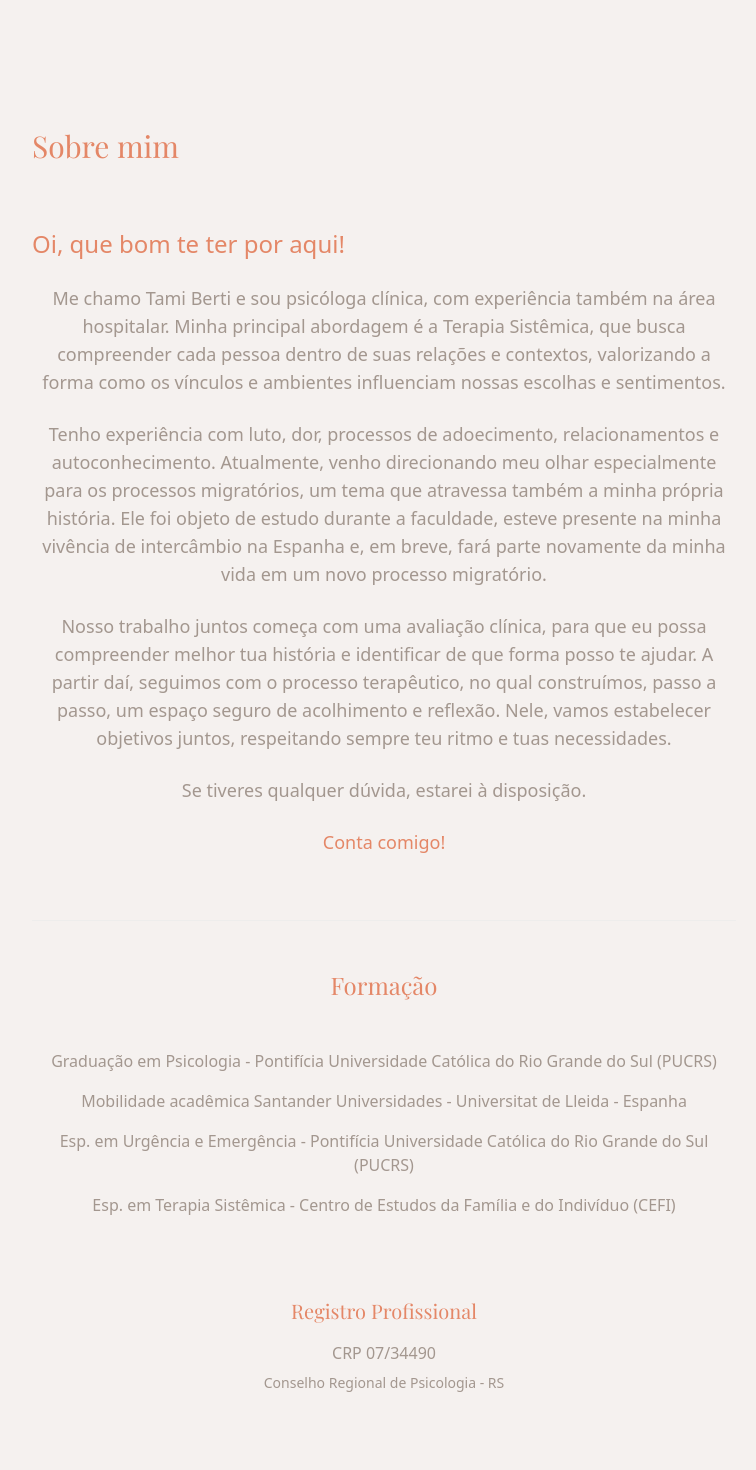
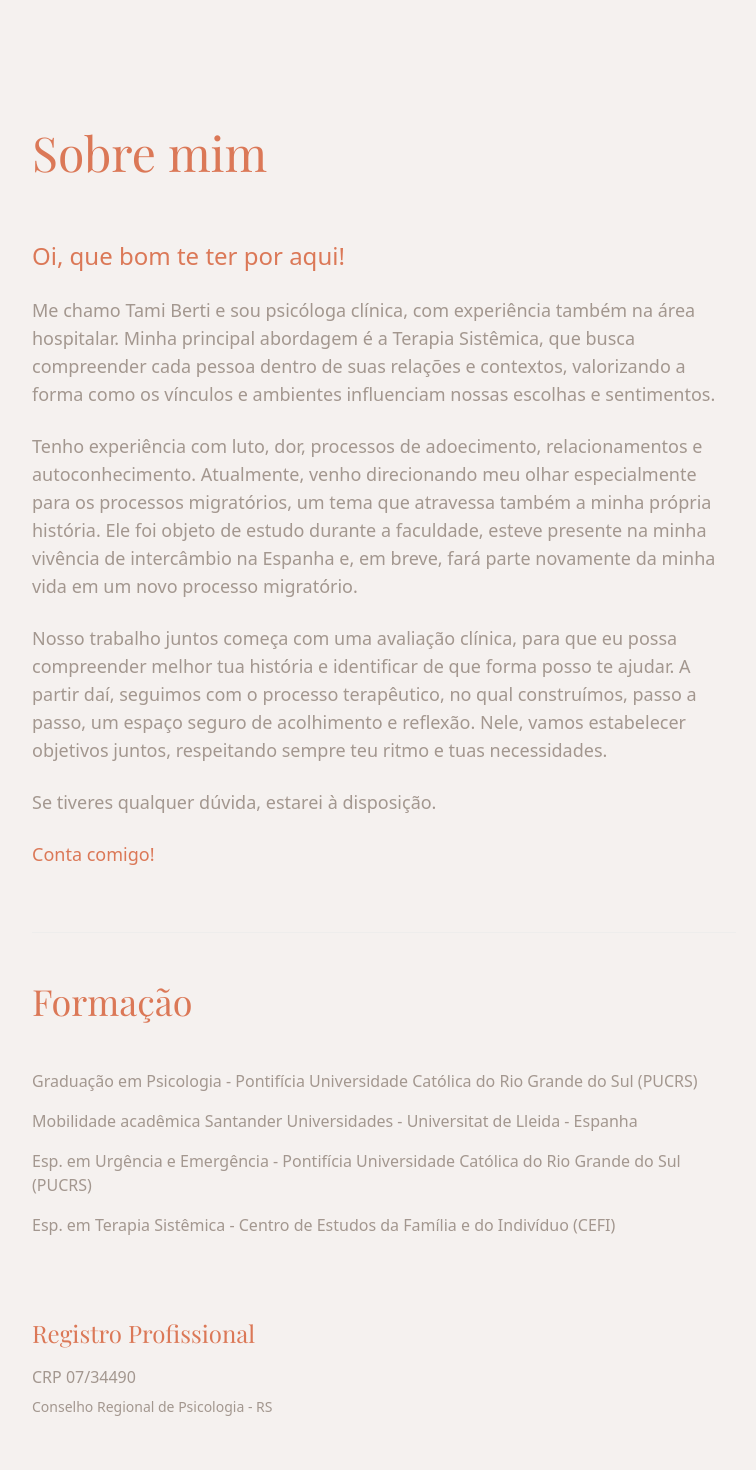
Before and after one commit to tamiberti/tamiberti, a React (Vite) app: page / in a window 1280 px wide. Shown: the part 800-2270 px from the top of the page, without its empty margins (256-1012 px from the left). Built offline with nearby package versions, Linux system fonts and the light colour scheme.

Commit message:
Refactor About and Formation sections

```diff
--- a/src/components/About.tsx
+++ b/src/components/About.tsx
@@ -1,15 +1,15 @@
 const About = () => {
-  return <section id="about" className="py-24 md:py-32 px-6 animate-fade-in">
+  return <section id="about" className="py-24 md:py-32 px-6 animate-page-enter">
       <div className="container mx-auto max-w-3xl">
         <div className="space-y-12 md:space-y-16">
           {/* Section Title */}
-          <h2 className="text-2xl md:text-3xl font-playfair text-primary text-left font-normal">
+          <h2 className="text-3xl md:text-4xl lg:text-5xl font-playfair text-primary text-left font-normal">
             Sobre mim
           </h2>
 
           {/* Content */}
-          <div className="space-y-6 text-base md:text-lg leading-relaxed text-center">
-            <p className="text-xl md:text-2xl font-light text-primary text-justify">
+          <div className="space-y-6 text-base md:text-lg leading-relaxed text-left">
+            <p className="text-xl md:text-2xl font-light text-primary text-left">
               Oi, que bom te ter por aqui!
             </p>
 
@@ -38,11 +38,11 @@ const About = () => {
 
           {/* Formação Section */}
           <div className="space-y-8 md:space-y-12 pt-8 md:pt-12 border-t border-border/30">
-            <h3 className="text-xl md:text-2xl font-playfair font-normal text-center text-primary">
+            <h3 className="text-2xl md:text-3xl lg:text-4xl font-playfair font-normal text-left text-primary">
               Formação
             </h3>
 
-            <div className="space-y-4 text-center">
+            <div className="space-y-4 text-left">
               <p className="text-muted-foreground font-light">
                 Graduação em Psicologia - Pontifícia Universidade Católica do Rio Grande do Sul (PUCRS)
               </p>
@@ -58,10 +58,10 @@ const About = () => {
             </div>
 
             <div className="space-y-4 pt-6 md:pt-8">
-              <h4 className="text-lg md:text-xl font-playfair font-normal text-center text-primary">
+              <h4 className="text-xl md:text-2xl font-playfair font-normal text-left text-primary">
                 Registro Profissional
               </h4>
-              <div className="text-center space-y-2">
+              <div className="text-left space-y-2">
                 <p className="text-muted-foreground font-light">
                   CRP 07/34490
                 </p>
--- a/src/index.css
+++ b/src/index.css
@@ -8,7 +8,7 @@ All colors MUST be HSL.
 
 @layer base {
   :root {
-    /* Soft Coral Palette - Inspired by Alice Abadi */
+    /* Balanced Blue-Orange Palette */
     --background: 15 25% 95%;
     --foreground: 25 15% 25%;
 
@@ -18,16 +18,16 @@ All colors MUST be HSL.
     --popover: 15 25% 95%;
     --popover-foreground: 25 15% 25%;
 
-    --primary: 15 70% 65%;
+    --primary: 15 65% 60%;
     --primary-foreground: 15 25% 95%;
 
-    --secondary: 200 30% 75%;
+    --secondary: 210 40% 60%;
     --secondary-foreground: 25 15% 25%;
 
     --muted: 15 15% 92%;
     --muted-foreground: 25 10% 60%;
 
-    --accent: 200 30% 75%;
+    --accent: 210 40% 60%;
     --accent-foreground: 15 25% 95%;
 
     --destructive: 0 60% 50%;
@@ -39,9 +39,9 @@ All colors MUST be HSL.
 
     --radius: 0.5rem;
 
-    /* Soft Coral Gradients */
+    /* Blue-Orange Gradients */
     --gradient-hero: linear-gradient(135deg, hsl(15 25% 95%), hsl(15 20% 92%));
-    --gradient-text: linear-gradient(135deg, hsl(15 70% 65%), hsl(200 30% 75%));
+    --gradient-text: linear-gradient(135deg, hsl(15 65% 60%), hsl(210 40% 60%));
 
     /* Soft Shadows */
     --shadow-soft: 0 2px 12px -6px hsl(25 15% 25% / 0.06);
@@ -74,16 +74,16 @@ All colors MUST be HSL.
     --popover: 25 15% 15%;
     --popover-foreground: 15 25% 90%;
 
-    --primary: 15 60% 60%;
+    --primary: 15 55% 55%;
     --primary-foreground: 25 15% 15%;
 
-    --secondary: 200 25% 25%;
+    --secondary: 210 35% 30%;
     --secondary-foreground: 15 25% 90%;
 
     --muted: 25 15% 20%;
     --muted-foreground: 15 15% 65%;
 
-    --accent: 200 25% 25%;
+    --accent: 210 35% 30%;
     --accent-foreground: 15 25% 90%;
 
     --destructive: 0 50% 40%;
--- a/tailwind.config.ts
+++ b/tailwind.config.ts
@@ -139,6 +139,18 @@ export default {
 						transform: 'scale(1)',
 						filter: 'blur(0px)'
 					}
+				},
+				'page-enter': {
+					'0%': {
+						opacity: '0',
+						transform: 'translateY(20px) scale(0.98)',
+						filter: 'blur(2px)'
+					},
+					'100%': {
+						opacity: '1',
+						transform: 'translateY(0) scale(1)',
+						filter: 'blur(0px)'
+					}
 				}
 			},
 			animation: {
@@ -146,7 +158,8 @@ export default {
 				'accordion-up': 'accordion-up 0.2s ease-out',
 				'fade-in': 'fade-in 1.2s cubic-bezier(0.16, 1, 0.3, 1)',
 				'slide-up': 'slide-up 1s cubic-bezier(0.16, 1, 0.3, 1)',
-				'smooth-fade': 'smooth-fade 1.4s cubic-bezier(0.16, 1, 0.3, 1)'
+				'smooth-fade': 'smooth-fade 1.4s cubic-bezier(0.16, 1, 0.3, 1)',
+				'page-enter': 'page-enter 0.8s cubic-bezier(0.16, 1, 0.3, 1)'
 			}
 		}
 	},
```
